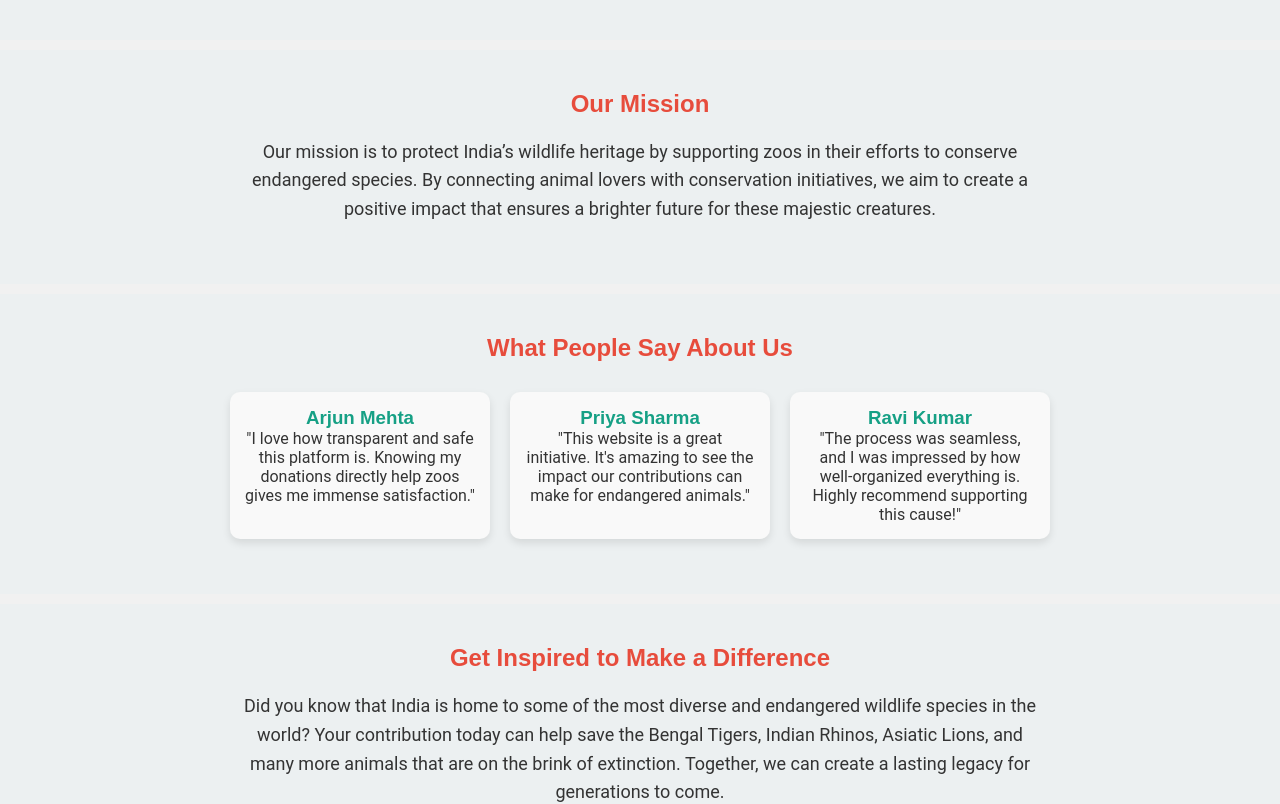
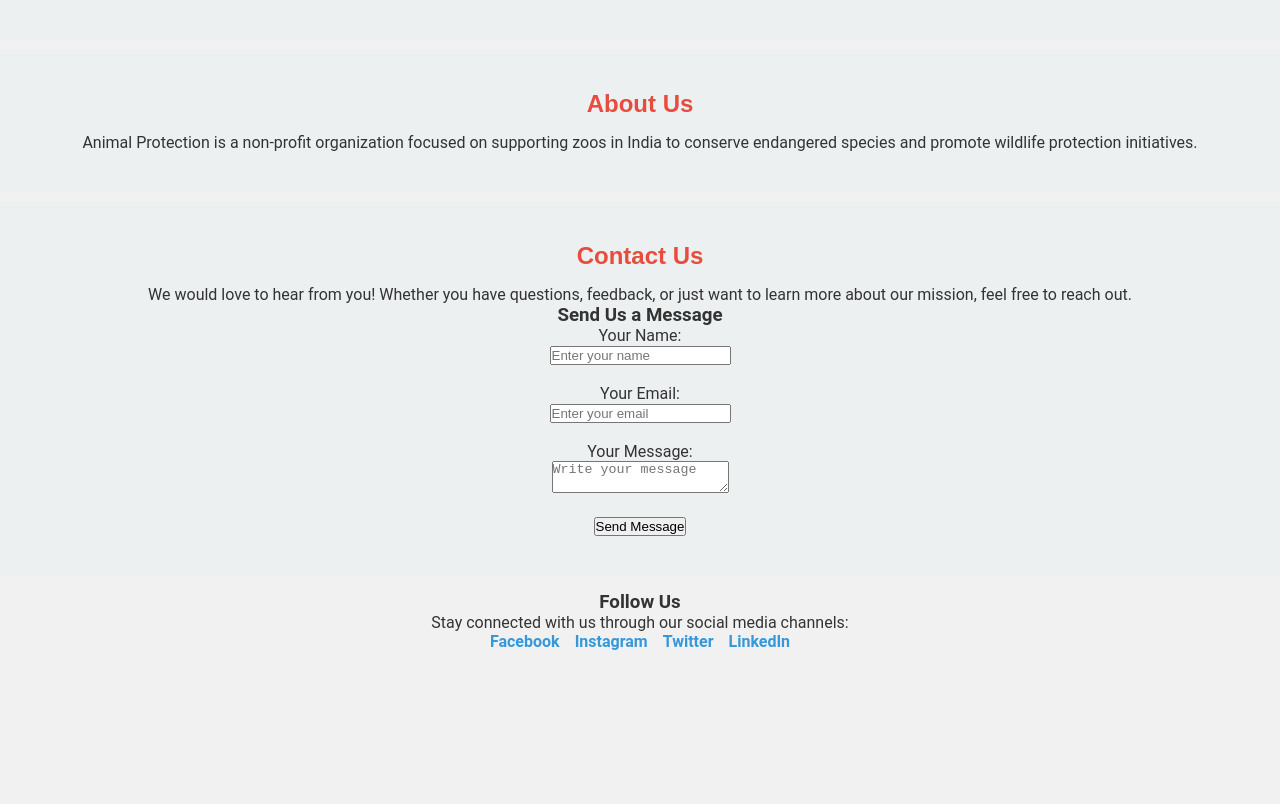
Before and after one commit to Oviya45/donation-for-zoos, a React (Create React App) app: page / in a window 1280 px wide. Shown: the part 820-1624 px from the top of the page. After the commit the page ends 1486 px from the top, so only its background shows below. Built offline with nearby package versions, Linux system fonts and the light colour scheme.

Commit message:
Update App.js

```diff
--- a/src/App.js
+++ b/src/App.js
@@ -4,6 +4,7 @@ import './App.css';
 function App() {
     const [modalVisible, setModalVisible] = useState(false);
     const [receiptText, setReceiptText] = useState('');
+
 
     const askForAmount = (zooName) => {
         let amount = prompt(`Enter the amount you wish to donate to ${zooName}:`, "");
@@ -15,13 +16,14 @@ function App() {
         }
     };
 
-    // Modified showReceipt function using React state
+
     const showReceipt = (zooName, amount) => {
         const receipt = `You have successfully donated ₹${amount} to ${zooName}.
         Your support helps in conserving endangered species.`;
         setReceiptText(receipt);
-        setModalVisible(true); // Set modal visibility to true
+        setModalVisible(true);
     };
+
 
     const closeModal = () => {
         setModalVisible(false);
@@ -29,7 +31,7 @@ function App() {
 
     return (
         <div className="App">
-            {/* Header */}
+            {/* Header Section */}
             <header>
                 <h1>Animal Protection</h1>
                 <p>Donate to save endangered species in Indian Zoos</p>
@@ -108,48 +110,13 @@ function App() {
                 </div>
             </section>
 
-            {/* Our Mission Section */}
-            <section id="mission">
-                <h2>Our Mission</h2>
-                <p style={{ fontSize: "18px", maxWidth: "800px", margin: "20px auto", lineHeight: "1.6" }}>
-                    Our mission is to protect India’s wildlife heritage by supporting zoos in their efforts to conserve endangered species. By connecting animal lovers with conservation initiatives, we aim to create a positive impact that ensures a brighter future for these majestic creatures.
-                </p>
-            </section>
-
-            {/* What People Say About Us Section */}
-            <section id="testimonials">
-                <h2>What People Say About Us</h2>
-                <div className="zoos-container">
-                    <div className="zoos-list">
-                        <h3>Arjun Mehta</h3>
-                        <p>"I love how transparent and safe this platform is. Knowing my donations directly help zoos gives me immense satisfaction."</p>
-                    </div>
-                    <div className="zoos-list">
-                        <h3>Priya Sharma</h3>
-                        <p>"This website is a great initiative. It's amazing to see the impact our contributions can make for endangered animals."</p>
-                    </div>
-                    <div className="zoos-list">
-                        <h3>Ravi Kumar</h3>
-                        <p>"The process was seamless, and I was impressed by how well-organized everything is. Highly recommend supporting this cause!"</p>
-                    </div>
-                </div>
-            </section>
-
-            {/* Get Inspired to Make a Difference Section */}
-            <section id="inspiration">
-                <h2>Get Inspired to Make a Difference</h2>
-                <p style={{ fontSize: "18px", maxWidth: "800px", margin: "20px auto", lineHeight: "1.6" }}>
-                    Did you know that India is home to some of the most diverse and endangered wildlife species in the world? Your contribution today can help save the Bengal Tigers, Indian Rhinos, Asiatic Lions, and many more animals that are on the brink of extinction. Together, we can create a lasting legacy for generations to come.
-                </p>
-            </section>
-
             {/* Modal Overlay */}
             {modalVisible && (
                 <>
                     <div className="overlay" id="overlay"></div>
                     <div className="modal" id="modal">
                         <h3>Thank You for Donating!</h3>
-                        <p id="receipt">{receiptText}</p>
+                        <p id="receipt">{receiptText}</p> {/* Display receipt message */}
                         <button className="close-btn" onClick={closeModal}>Close</button>
                     </div>
                 </>
```
